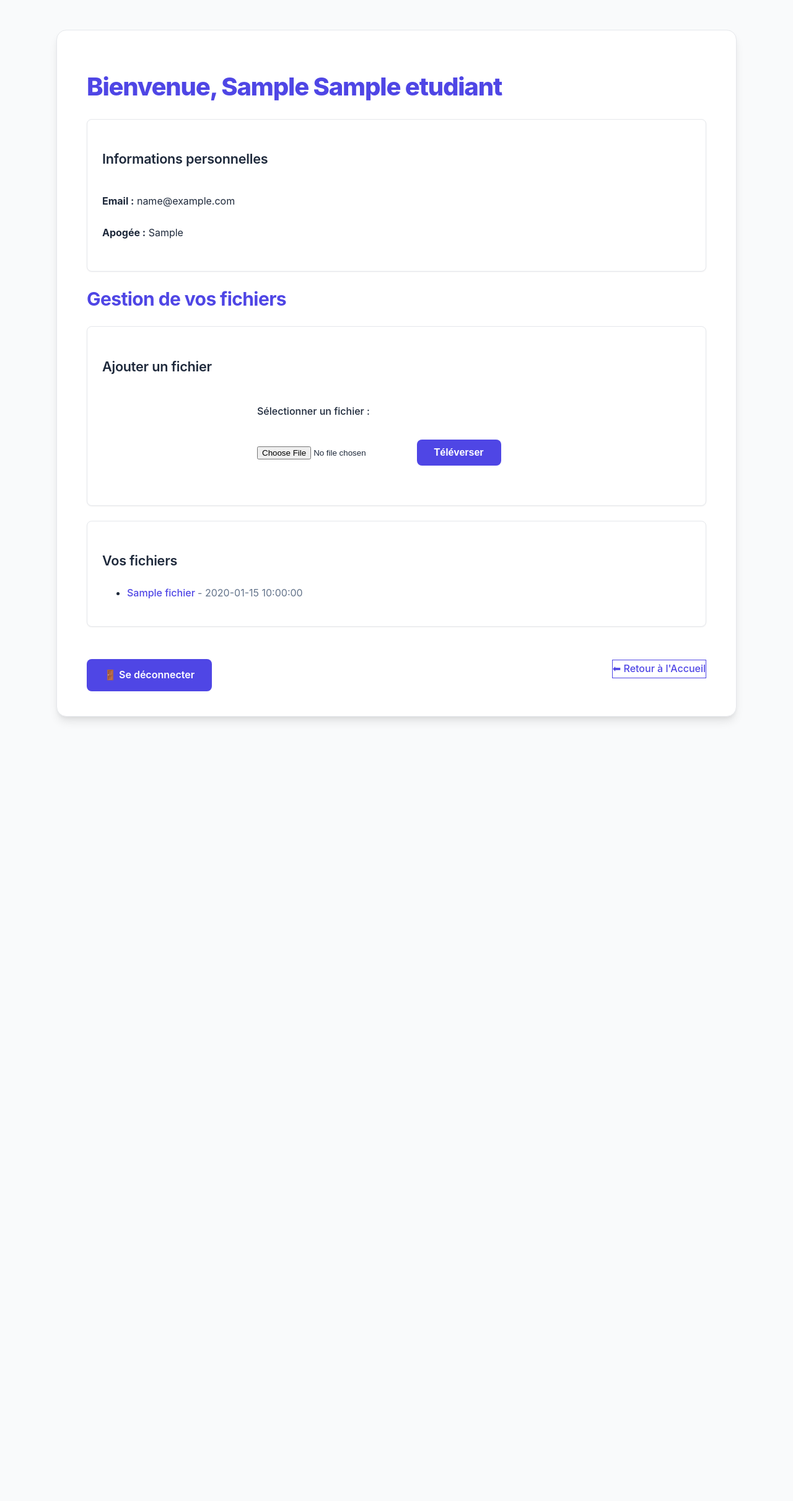
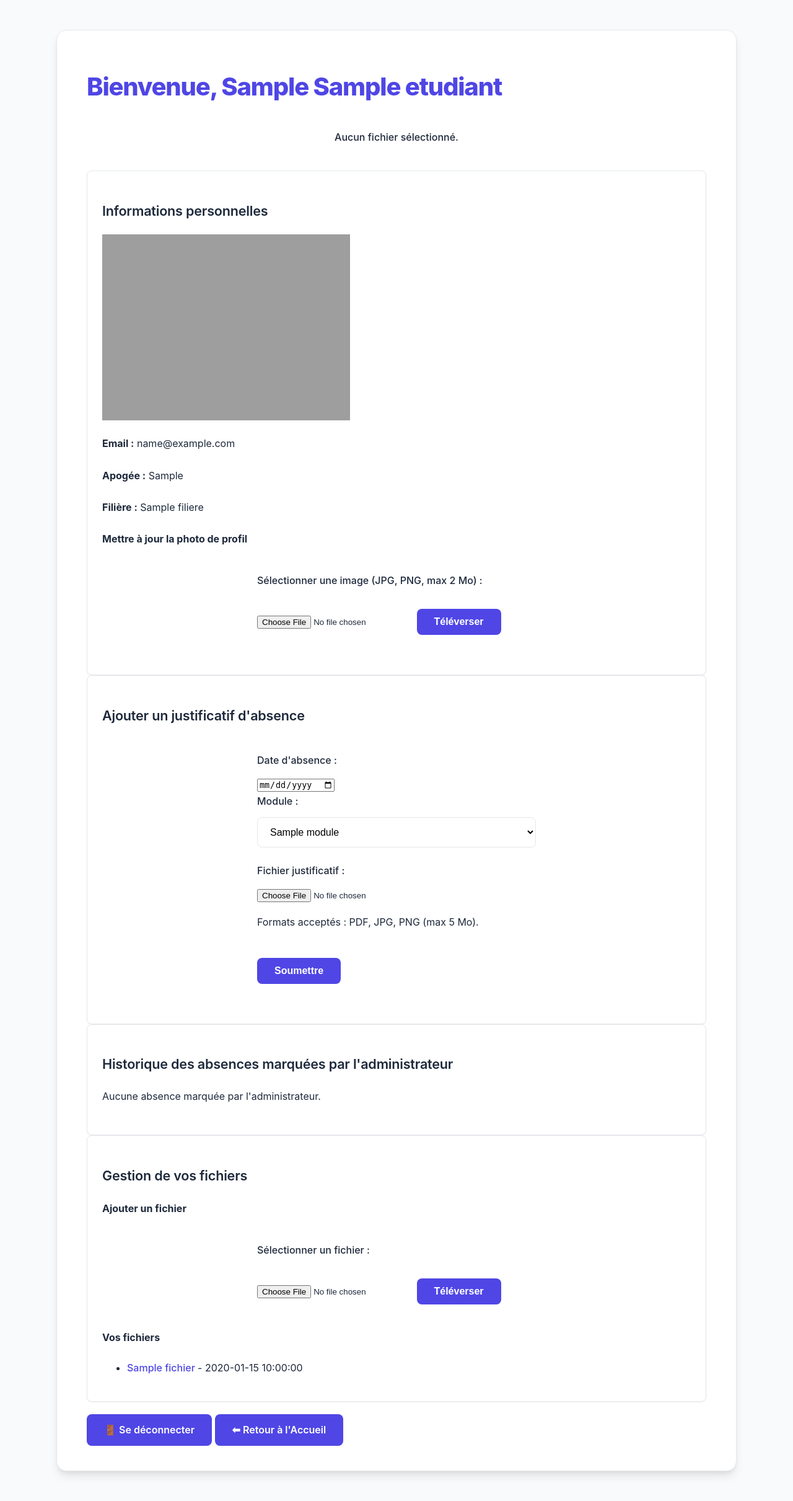
Before and after one commit to lamanda20/PHP, a PHP site: the page made by dashboard.php in a window 1280 px wide. Shown: the whole page at 62% size. Before the commit the page ends 1163 px from the top, so only its background shows below. Run offline with PHP 8.4, Linux system fonts and the light colour scheme; the visitor is signed in with stand-in values (Sample User, id 1); tables that the repository leaves empty or names only in its code hold one stand-in row (values such as "Sample post"); grey boxes are pictures that could not be loaded.

Commit message:
voici les modifications

```diff
--- a/dashboard.php
+++ b/dashboard.php
@@ -1,81 +1,181 @@
 <?php
-// dashboard.php - Tableau de Bord des Étudiants
-
-// Démarrer la session
 session_start();
 require_once 'db.php';
 
-// Vérifier si l'utilisateur est connecté
 if (!isset($_SESSION['user_id'])) {
     header("Location: login.php");
     exit();
 }
 
-// Récupération des informations de l'étudiant connecté
 $etudiant_id = $_SESSION['user_id'];
+
+// Récupérer les informations de l'étudiant
 $stmt = $pdo->prepare("SELECT * FROM etudiants WHERE id = ?");
 $stmt->execute([$etudiant_id]);
 $etudiant = $stmt->fetch();
+
+if ($etudiant === false) {
+    session_unset();
+    session_destroy();
+    header("Location: login.php?error=session_invalid");
+    exit();
+}
+
+// Récupérer le chemin de la photo (premier fichier comme photo par défaut)
+$photo_path = null;
+$stmt_photo = $pdo->prepare("SELECT nom_fichier FROM fichiers WHERE etudiant_id = ? ORDER BY id ASC LIMIT 1");
+$stmt_photo->execute([$etudiant_id]);
+$photo = $stmt_photo->fetch();
+if ($photo) {
+    $photo_path = 'uploads/' . htmlspecialchars($photo['nom_fichier']);
+}
+
+// Récupérer les modules auxquels l'étudiant est inscrit
+$stmt = $pdo->prepare("SELECT m.id_module, m.nom_module
+                       FROM inscriptions_modules im
+                       JOIN modules m ON im.id_module = m.id_module
+                       WHERE im.id_etudiant = ?");
+$stmt->execute([$etudiant_id]);
+$modules = $stmt->fetchAll();
+
+$message = isset($_GET['message']) ? htmlspecialchars($_GET['message']) : '';
 ?>
 
 <!DOCTYPE html>
 <html>
 <head>
     <title>Tableau de Bord Étudiant</title>
-    <link rel="stylesheet" href="/css/style.css">
-    <script src="/js/main.js"></script> <!-- Inclusion de main.js -->
+    <link rel="stylesheet" href="css/style.css">
+    <script src="/js/main.js"></script>
+    <meta name="viewport" content="width=device-width, initial-scale=1.0">
 </head>
 <body>
 <div class="container">
-    <h1>Bienvenue, <?php echo htmlspecialchars($etudiant['prenom']) . ' ' . htmlspecialchars($etudiant['nom']); ?></h1>
+    <header class="header">
+        <h1>Bienvenue, <?php echo htmlspecialchars($etudiant['prenom'] . ' ' . $etudiant['nom']); ?></h1>
+    </header>
 
-    <div class="card mb-3">
-        <div class="flex justify-between items-center mb-2">
-            <h3 class="mb-0">Informations personnelles</h3>
+    <?php if (!empty($message)): ?>
+        <div class="message"><?php echo $message; ?></div>
+    <?php endif; ?>
+
+    <section class="card">
+        <h3>Informations personnelles</h3>
+        <div class="profile-section">
+            <?php if ($photo_path): ?>
+                <img src="<?php echo $photo_path; ?>" alt="Photo de profil" class="profile-image">
+            <?php else: ?>
+                <p>Aucune photo d'identité téléversée.</p>
+            <?php endif; ?>
+            <div class="profile-info">
+                <p><strong>Email :</strong> <?php echo htmlspecialchars($etudiant['email'] ?? 'Non défini'); ?></p>
+                <p><strong>Apogée :</strong> <?php echo htmlspecialchars($etudiant['apogee'] ?? 'Non défini'); ?></p>
+                <p><strong>Filière :</strong> <?php
+                    $stmt = $pdo->prepare("SELECT nom_filiere FROM filieres WHERE id_filiere = ?");
+                    $stmt->execute([$etudiant['id_filiere']]);
+                    $filiere = $stmt->fetch();
+                    echo htmlspecialchars($filiere['nom_filiere'] ?? 'Non défini');
+                ?></p>
+            </div>
         </div>
-        <p><strong>Email :</strong> <?php echo htmlspecialchars($etudiant['email']); ?></p>
-        <p class="mb-0"><strong>Apogée :</strong> <?php echo htmlspecialchars($etudiant['apogee']); ?></p>
-    </div>
-
-    <h2>Gestion de vos fichiers</h2>
-
-    <!-- Formulaire de téléversement de fichier -->
-    <div class="card mb-3">
-        <h3>Ajouter un fichier</h3>
-        <form action="upload.php" method="post" enctype="multipart/form-data">
-            <label>Sélectionner un fichier :</label>
-            <input type="file" name="fichier" required>
+        <h4>Mettre à jour la photo de profil</h4>
+        <form action="upload_profile_image.php" method="post" enctype="multipart/form-data" class="form-group">
+            <label>Sélectionner une image (JPG, PNG, max 2 Mo) :</label>
+            <input type="file" name="profile_image" accept=".jpg,.jpeg,.png" required class="form-input">
             <button type="submit" class="btn">Téléverser</button>
         </form>
-    </div>
+    </section>
 
-    <div class="card">
-        <h3>Vos fichiers</h3>
+    <section class="card">
+        <h3>Ajouter un justificatif d'absence</h3>
+        <?php if (empty($modules)): ?>
+            <p class="error-message">Vous devez d'abord vous inscrire à un module avant de pouvoir soumettre un justificatif d'absence.</p>
+        <?php else: ?>
+            <form action="upload_justificatif.php" method="post" enctype="multipart/form-data" class="form-group">
+                <label>Date d'absence :</label>
+                <input type="date" name="date_absence" required class="form-input">
+                <label>Module :</label>
+                <select name="module_id" required class="form-input">
+                    <?php foreach ($modules as $module): ?>
+                        <option value="<?php echo $module['id_module']; ?>"><?php echo htmlspecialchars($module['nom_module']); ?></option>
+                    <?php endforeach; ?>
+                </select>
+                <label>Fichier justificatif :</label>
+                <input type="file" name="justificatif" accept=".pdf,.jpg,.jpeg,.png" required class="form-input">
+                <p>Formats acceptés : PDF, JPG, PNG (max 5 Mo).</p>
+                <button type="submit" class="btn">Soumettre</button>
+            </form>
+        <?php endif; ?>
+    </section>
+
+    <section class="card">
+        <h3>Historique des absences marquées par l'administrateur</h3>
         <?php
-        // Récupérer les fichiers de l'étudiant
+        $stmt = $pdo->prepare("SELECT j.date_absence, m.nom_module, f.nom_filiere
+                              FROM justificatifs j
+                              JOIN modules m ON j.module_id = m.id_module
+                              JOIN filieres f ON m.id_filiere = f.id_filiere
+                              WHERE j.etudiant_id = ? AND j.marque_par_admin = TRUE
+                              ORDER BY j.date_absence DESC");
+        $stmt->execute([$etudiant_id]);
+        $absences_admin = $stmt->fetchAll();
+        if (count($absences_admin) > 0): ?>
+            <table class="table">
+                <thead>
+                    <tr>
+                        <th>Date d'Absence</th>
+                        <th>Module</th>
+                        <th>Filière</th>
+                    </tr>
+                </thead>
+                <tbody>
+                    <?php foreach ($absences_admin as $absence): ?>
+                        <tr>
+                            <td><?php echo htmlspecialchars($absence['date_absence']); ?></td>
+                            <td><?php echo htmlspecialchars($absence['nom_module']); ?></td>
+                            <td><?php echo htmlspecialchars($absence['nom_filiere']); ?></td>
+                        </tr>
+                    <?php endforeach; ?>
+                </tbody>
+            </table>
+        <?php else: ?>
+            <p>Aucune absence marquée par l'administrateur.</p>
+        <?php endif; ?>
+    </section>
+
+    <section class="card">
+        <h3>Gestion de vos fichiers</h3>
+        <h4>Ajouter un fichier</h4>
+        <form action="upload.php" method="post" enctype="multipart/form-data" class="form-group">
+            <label>Sélectionner un fichier :</label>
+            <input type="file" name="fichier" accept=".pdf,.jpg,.jpeg,.png,.doc,.docx" required class="form-input">
+            <button type="submit" class="btn">Téléverser</button>
+        </form>
+
+        <h4>Vos fichiers</h4>
+        <?php
         $stmt = $pdo->prepare("SELECT * FROM fichiers WHERE etudiant_id = ?");
         $stmt->execute([$etudiant_id]);
         $fichiers = $stmt->fetchAll();
-
         if (count($fichiers) > 0) : ?>
-            <ul>
+            <ul class="file-list">
                 <?php foreach ($fichiers as $fichier) : ?>
-                    <li class="mb-1">
+                    <li>
                         <a href='uploads/<?php echo htmlspecialchars($fichier['nom_fichier']); ?>' target='_blank'>
                             <?php echo htmlspecialchars($fichier['nom_fichier']); ?>
                         </a>
-                        <span class="text-muted"> - <?php echo htmlspecialchars($fichier['date_upload']); ?></span>
+                        <span> - <?php echo htmlspecialchars($fichier['date_upload']); ?></span>
                     </li>
                 <?php endforeach; ?>
             </ul>
         <?php else : ?>
-            <p class="text-muted">Vous n'avez pas encore téléversé de fichiers.</p>
+            <p>Vous n'avez pas encore téléversé de fichiers.</p>
         <?php endif; ?>
-    </div>
+    </section>
 
-    <div class="flex justify-between items-center mt-4">
+    <div class="footer">
         <a href="logout.php" class="btn">🚪 Se déconnecter</a>
-        <a href="http://localhost:63342/PHP/acceuil.php" class="btn-secondary">⬅ Retour à l'Accueil</a>
+        <a href="http://localhost:8080/PHP/acceuil.php" class="btn">⬅ Retour à l'Accueil</a>
     </div>
 </div>
 </body>
```
Also changed, not shown: admin_dashboard.php (+31 -35 lines), admin_pdf.php (+13 -26 lines), mark_absence.php (+5 -4 lines), upload_profile_image.php (added, +46 -0 lines).
